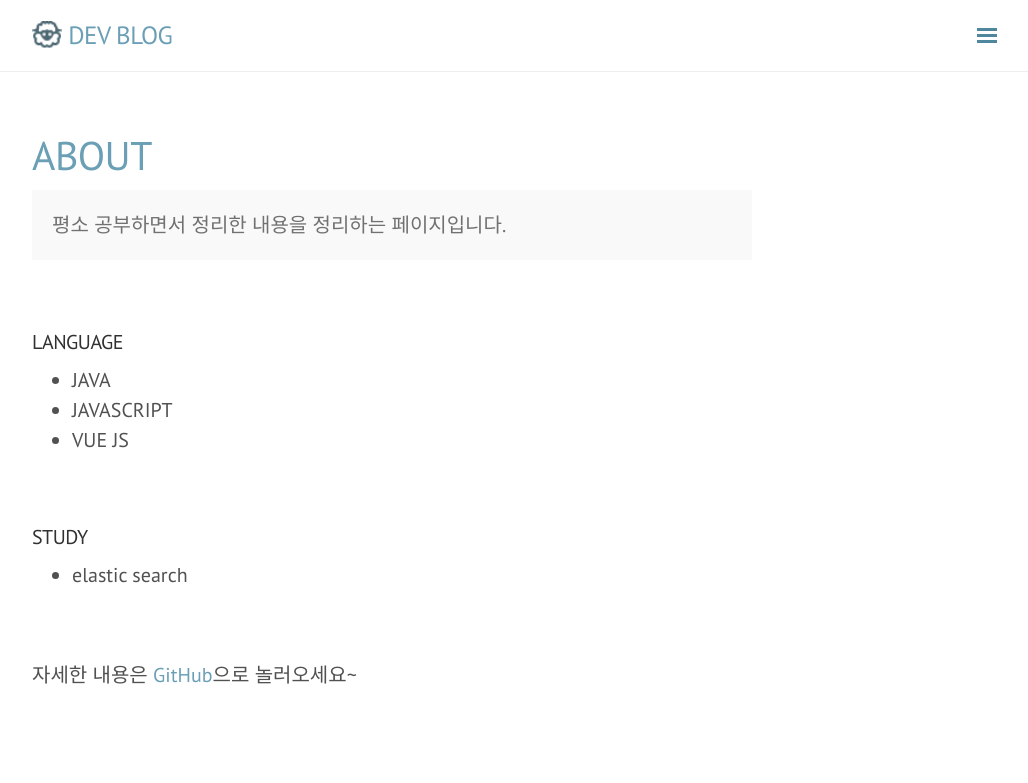
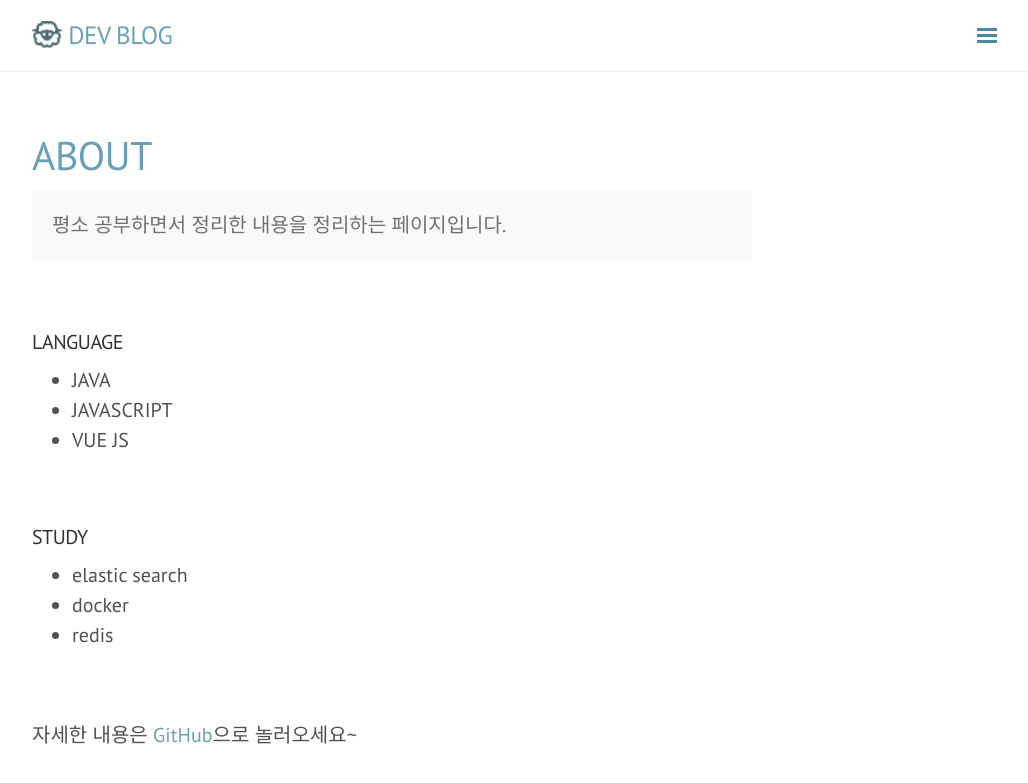
Before and after one commit to rmcodestar/rmcodestar.github.io, a Jekyll site: the page built from about.md, in a window 1280 px wide. Shown: the top 783 px of the page, without its empty margins (248-1276 px from the left). Built offline with Jekyll 4.4.1, drawn with Linux system fonts in a browser that asks for light colours; nearby versions of some CDN libraries; comment, search, counter and statistics services are not loaded.

Commit message:
Update about.md

```diff
--- a/about.md
+++ b/about.md
@@ -23,7 +23,8 @@ title: About
 
 #### STUDY
 * elastic search
-
+* docker
+* redis
 
 
 
```
